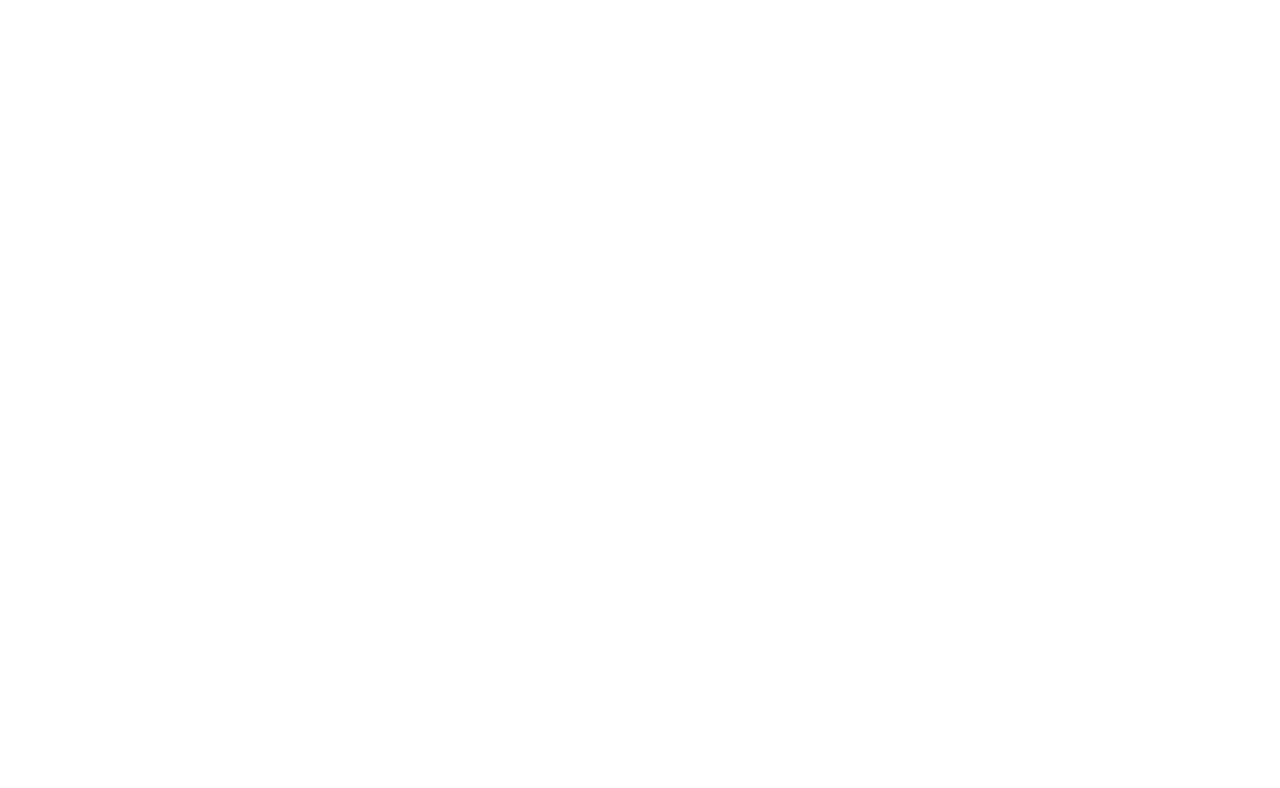
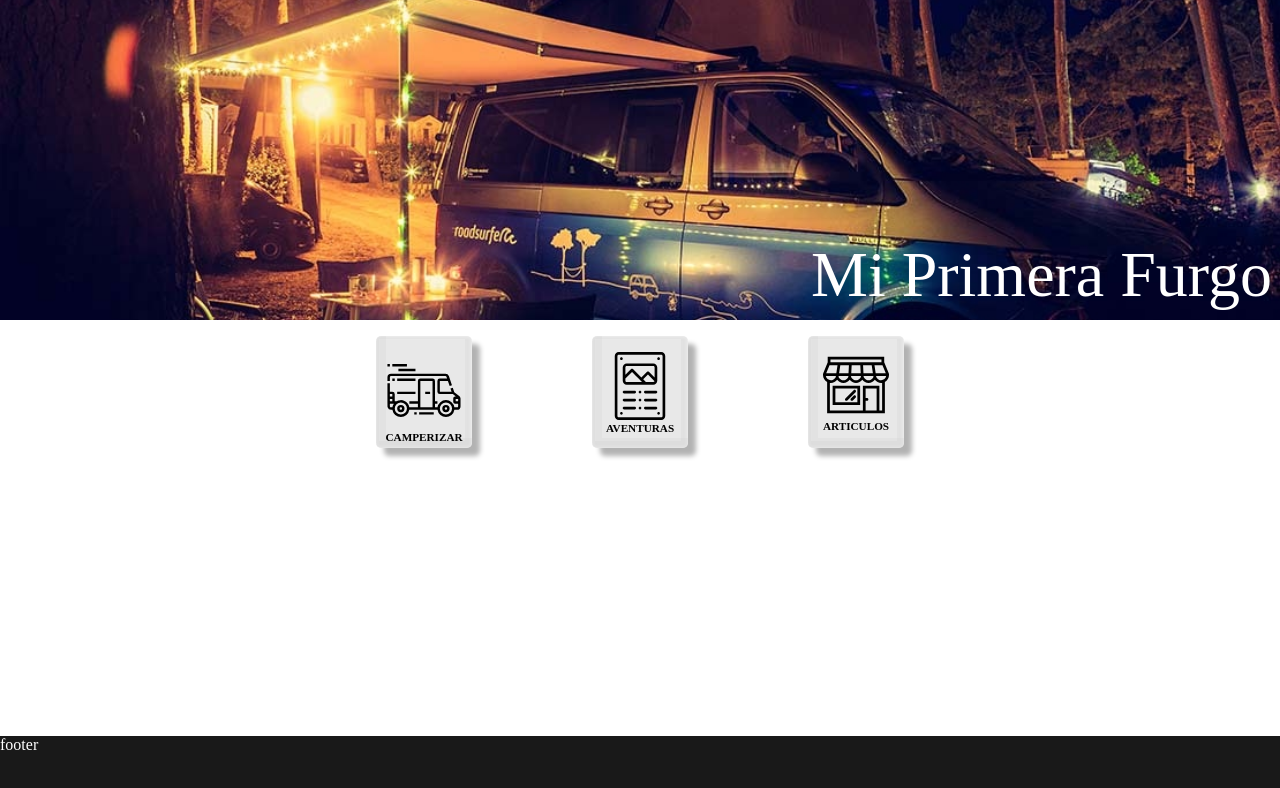
Before and after one commit to j0tac3/miprimerafurgo, an Angular app: page /home in a window 1280 px wide. Shown: the top 788 px of the page. Built offline with nearby package versions, Linux system fonts and the light colour scheme.

Commit message:
Ahora todo el recuadro del icono del menu se convierte en link

```diff
--- a/src/app/components/home-components/header/header.component.html
+++ b/src/app/components/home-components/header/header.component.html
@@ -1,4 +1,4 @@
-<div [ngClass]="{''header-container', 'header-container-expand' }">
+<div [ngClass]="[ 'header-container', 'header-container-expand' ]">
     <img src="assets/media/img/furgo_noche.jpg" alt="Mi primera Furgo" class="header-image">
     <span class="header-title">Mi Primera Furgo</span>
 </div>
```
